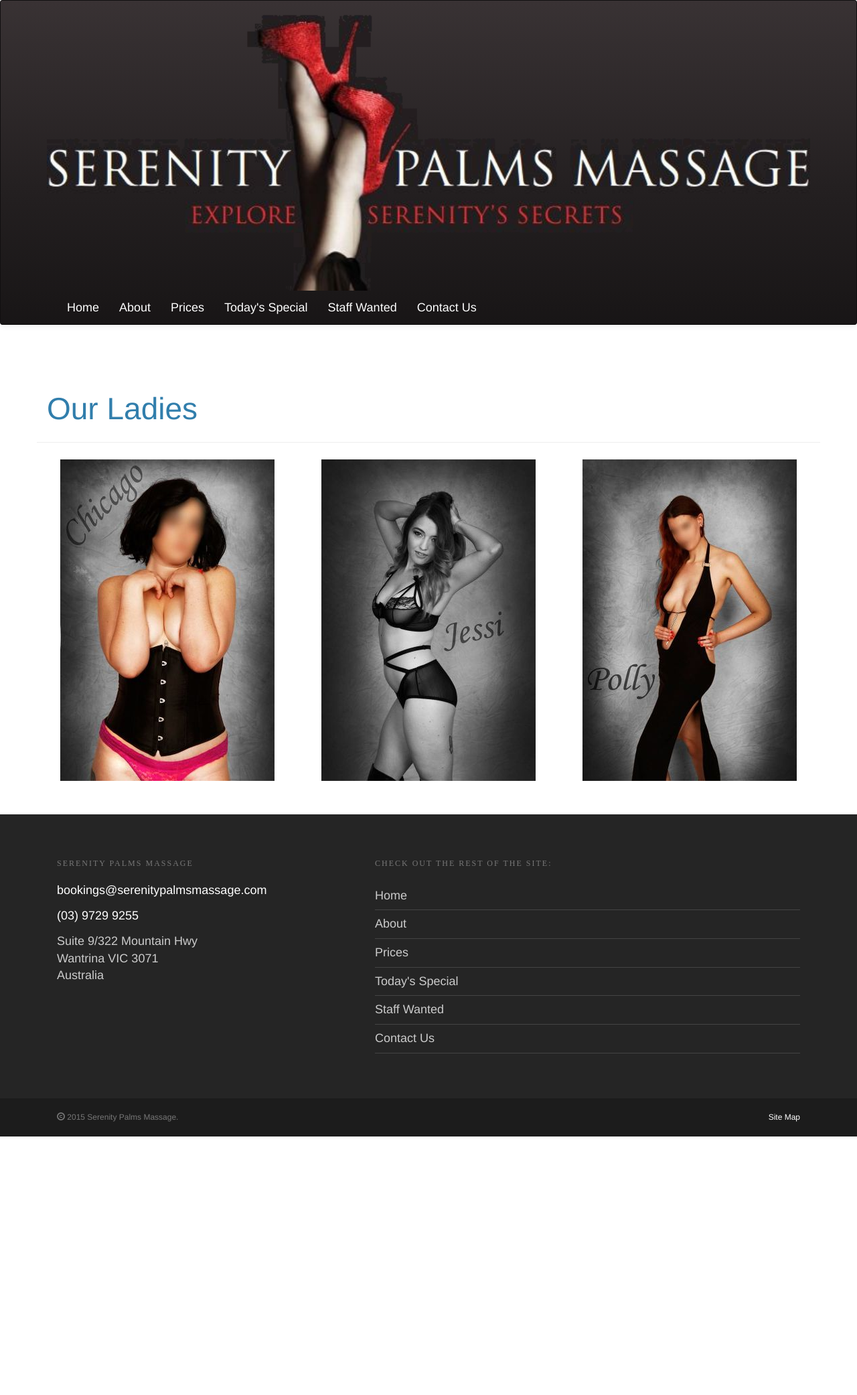
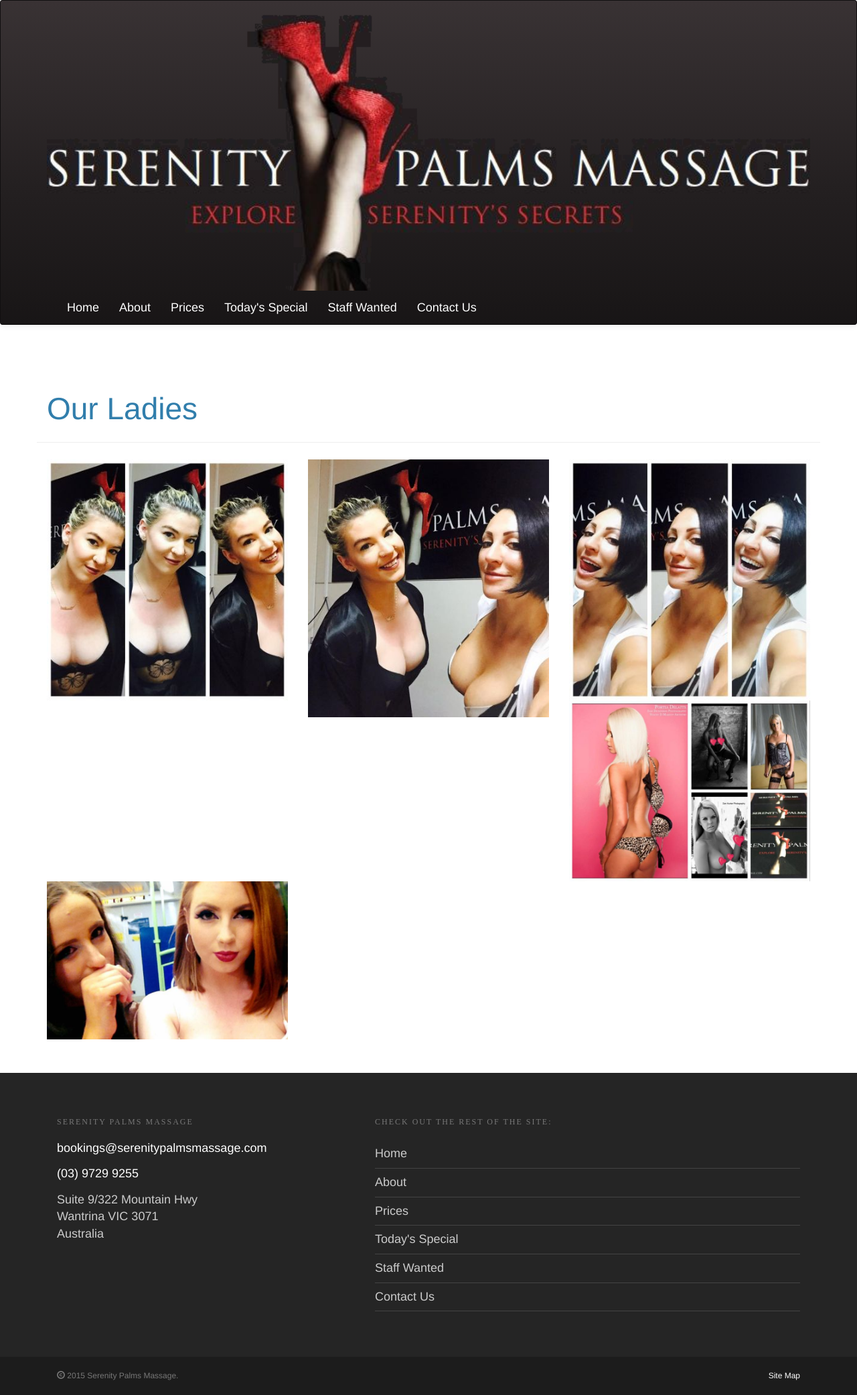
Before and after one commit to rileymason/serenitypalms.github.io, a Jekyll site: the page built from ourladies/index.html, in a window 1280 px wide. Shown: the whole page at 67% size. Built offline with Jekyll 4.4.1, drawn with Linux system fonts in a browser that asks for light colours; before the commit the page ends 1697 px from its top, so only the background shows below that.

Commit message:
Change photos of girls from some FaceBook images

```diff
--- a/_config.yml
+++ b/_config.yml
@@ -23,15 +23,15 @@
 menuitems:
     - url: /
       title: Home
-    - url: /about
+    - url: /about/
       title: About
-    - url: /prices
+    - url: /prices/
       title: Prices
-    - url: /todays-special
+    - url: /todays-special/
       title: Today's Special
-    - url: /staff-wanted
+    - url: /staff-wanted/
       title: Staff Wanted
-    - url: /contact
+    - url: /contact/
       title: Contact Us
 
 # Javascript files
--- a/ourladies/index.html
+++ b/ourladies/index.html
@@ -5,12 +5,18 @@
 
 <div class="row">
     <div class="col-xs-12 col-sm-4">
-        <img src="indie.jpg" class="img-responsive center-block">
+        <img src="ash.jpg" class="img-responsive center-block">
     </div>
     <div class="col-xs-12 col-sm-4">
-        <img src="jessi.jpg" class="img-responsive center-block">
+        <img src="ashlara.jpg" class="img-responsive center-block">
     </div>
     <div class="col-xs-12 col-sm-4">
-        <img src="polly.jpg" class="img-responsive center-block">
+        <img src="lara.jpg" class="img-responsive center-block">
+    </div>
+    <div class="col-xs-12 col-sm-4">
+        <img src="portia.jpg" class="img-responsive center-block">
+    </div>
+    <div class="col-xs-12 col-sm-4">
+        <img src="two.jpg" class="img-responsive center-block">
     </div>
 </div>
```
Also changed, not shown: index.html (+12 -6 lines), ourladies/ash.jpg (added), ourladies/ashlara.jpg (added), ourladies/indie.jpg (deleted), ourladies/jessi.jpg (deleted), ourladies/lara.jpg (added), ourladies/polly.jpg (deleted), ourladies/portia.jpg (added), ourladies/two.jpg (added).
